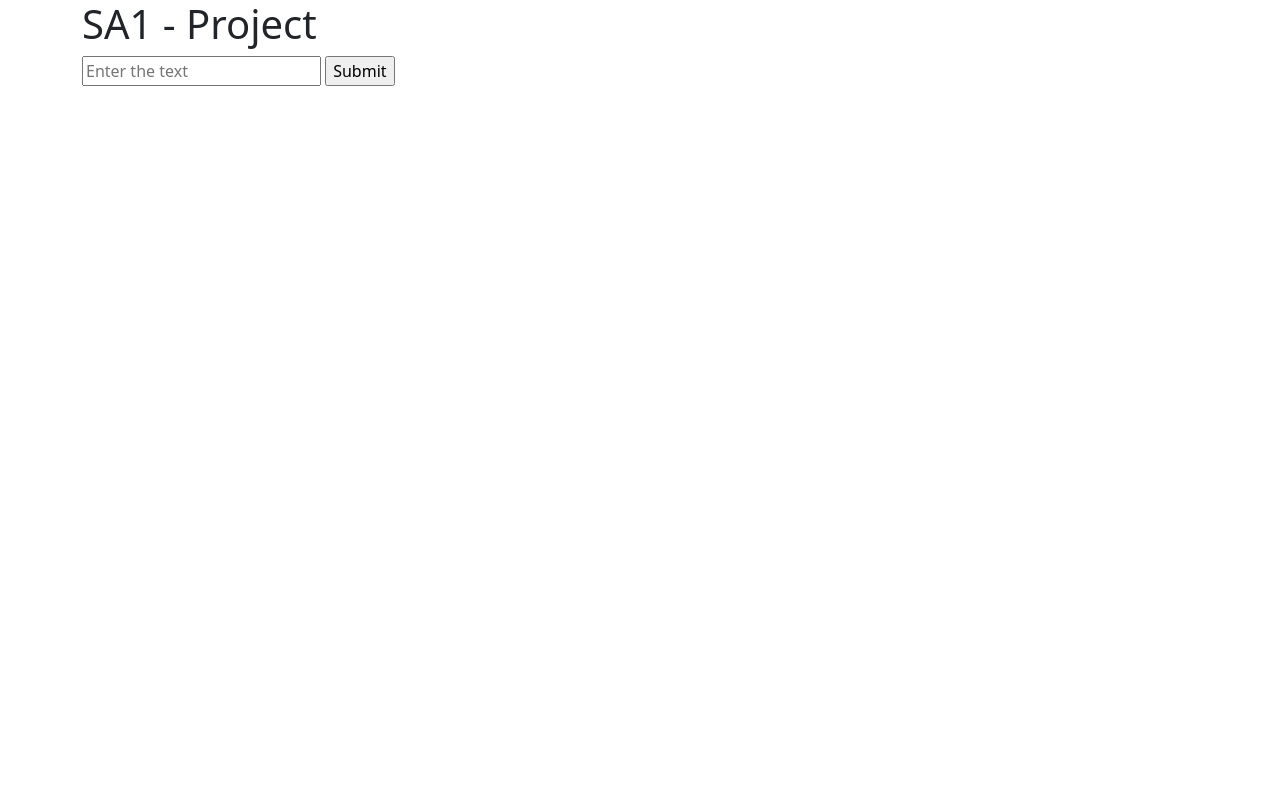
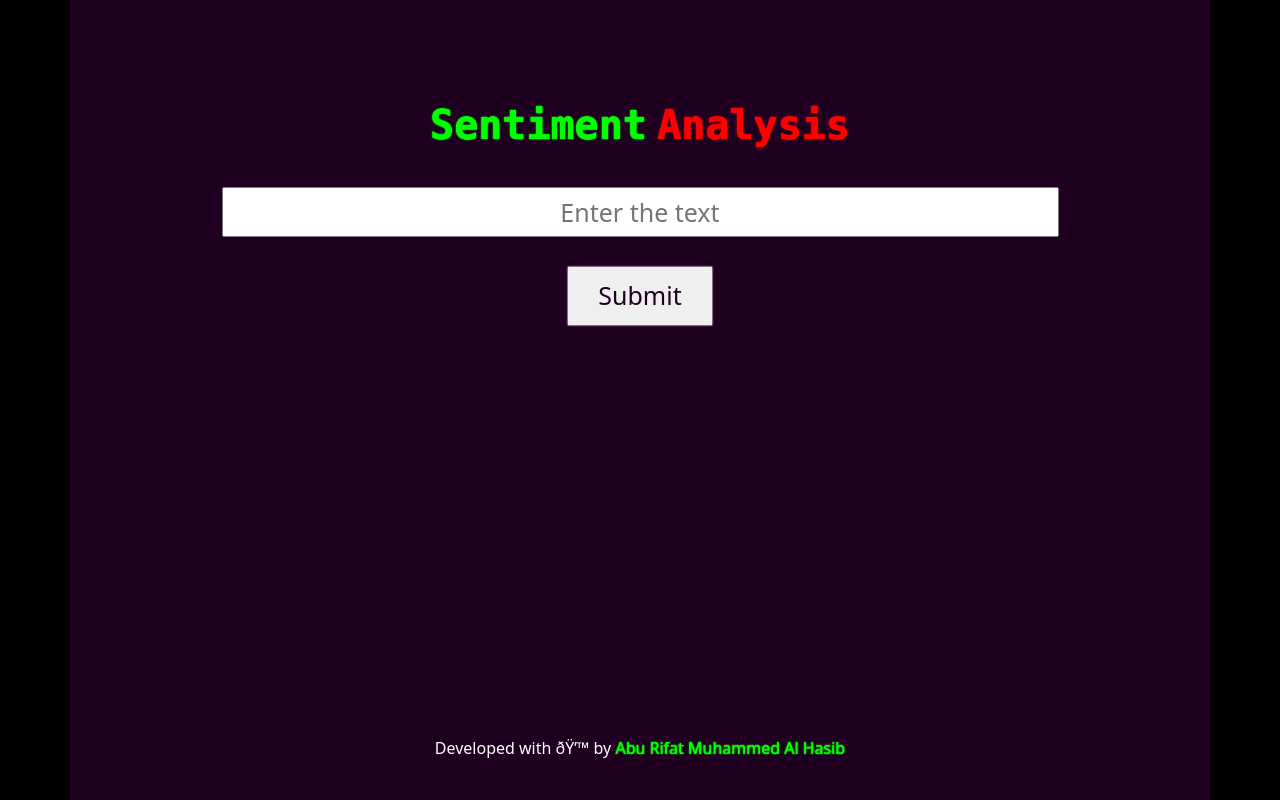
Before and after one commit to abu-rifat/SA1, a Flask app: page / in a window 1280 px wide. Run offline with Flask 2, Linux system fonts and the light colour scheme.

Commit message:
Update index.html

```diff
--- a/templates/index.html
+++ b/templates/index.html
@@ -7,30 +7,155 @@
     <!-- CSS only -->
 <link href="https://cdn.jsdelivr.net/npm/bootstrap@5.2.0/dist/css/bootstrap.min.css" rel="stylesheet" integrity="sha384-gH2yIJqKdNHPEq0n4Mqa/HGKIhSkIHeL5AyhkYV8i59U5AR6csBvApHHNl/vI1Bx" crossorigin="anonymous">
 
-    <title>SA1 - Project</title>
+    <title>Sentiment Analysis</title>
 </head>
 <body>
+    <style>
+        body{
+            padding: 0;
+            margin: 0;
+            background-color: #000;
+            display: flex;
+            align-items: center;
+            justify-content: center;
+            min-height: 100vh;
+        }
+        .glow{
+            color: white;
+            font-weight: bold;
+            font-family: monospace;
+            cursor: pointer;
+            text-shadow: 0 0 0px rgb(255, 255, 255),
+                        0 0 1px rgb(255, 255, 255),
+                        0 0 2px rgb(255, 255, 255);
+        }
+        .glow-green{
+            color: rgb(0, 255, 0);
+            text-shadow: 0 0 0px rgb(0, 255, 0),
+                        0 0 1px rgb(0, 255, 0),
+                        0 0 2px rgb(0, 255, 0);
+        }
+        .glow-red{
+            color: red;
+            text-shadow: 0 0 0px red,
+                        0 0 1px red,
+                        0 0 2px red;
+        }
+        .glow{
+            transition: .5s linear
+        }
+        .container{
+            background-color: rgb(32, 0, 32);
+            height: 100vh;
+            text-align: center;
+            padding-top:100px;
+            position: relative;
+        }
+        .panel{
+            position: absolute;
+            left:50%;
+            transform: translate(-50%,0);
+        }
+        .footer{
+            position:absolute;
+            left:50%;
+            transform: translate(-50%,0);
+            bottom:5%;
+        }
+        a{
+            text-decoration: none;
+            color: rgb(0, 255, 0);
+            text-shadow: 0 0 0px #00ff00,
+                        0 0 1px #00ff00,
+                        0 0 2px #00ff00;
+        }
+        a:hover{
+            color: red;
+            text-shadow: 0 0 0px red,
+                        0 0 1px red,
+                        0 0 2px red;
+
+        }
+        .panel-heading{
+            padding-bottom: 30px;
+        }
+        input{
+            text-align: center;
+            font-size: 25px;
+        }
+        input[type=text]{
+            height:50px;
+            width:75%;
+            margin: auto;
+            display: block;
+            margin-bottom: 30px;
+        }
+        input[type=submit]{
+            padding:10px 30px 10px 30px;
+            color: rgb(32, 0, 32);
+            border-width: 0px;
+            margin-bottom: 30px;
+            box-shadow: rgba(0, 0, 0, 0.35) 0px 5px 15px;
+            box-shadow: 0 0 0px white,
+                        0 0 1px white,
+                        0 0 2px white;
+        }
+        @media only screen and (max-width: 767px){
+            input[type=text]{
+                width:90%;
+                padding-left: 5px;
+                padding-right: 5px;
+            }
+            input{
+                text-align: left;
+                font-size: 20px;
+            }
+            .footer{
+                font-size: 14px;
+                width:100%;
+                bottom: 10%;
+                color: white!important;
+            }
+        }
+    </style>
     <div class="container">
-        <h1>SA1 - Project</h1>
+        <div class="row col-md-6 col-md-offset-3">
+            <div class="panel panel-primary">
+                <div class="panel-heading">
+                    <h1><span class="glow glow-green">Sentiment</span> <span class="glow glow-red">Analysis</span></h1>
+                </div>
+                <div class="panel-body">
                     <form action="/" method="POST">
                         <input type="text" name="my-text" placeholder="Enter the text">
                         <input type="submit">
                     </form>
+                </div>
+                <div class="panel-footer">
                     {% if the_text %}
                         <style>
                             .result_color{
-                    color: green;
+                                color: #00ff00;
+                                text-shadow: 0 0 0px #00ff00,
+                                            0 0 1px #00ff00,
+                                            0 0 2px #00ff00;
                             }
                         </style>
                         {% if the_result=="Negative" %}
                             <style>
                                 .result_color{
                                     color: red;
+                                    text-shadow: 0 0 0px red,
+                                                0 0 1px red,
+                                                0 0 2px red;
                                 }
                             </style>
                         {%endif%}
-            <h2>"{{the_text}}" is <span class="result_color">{{the_result}}</span></h2>
+                        <h2 class="glow">"{{the_text}}" is <span class="result_color">{{the_result}}</span></h2>
                     {%endif%}
+                </div>
+            </div>
+        </div>
+        <div class="footer" style="color: white;">Developed with ðŸ’™ by <a href="https://aburifat.com">Abu Rifat Muhammed Al Hasib</a></div>
     </div>
     <!-- JavaScript Bundle with Popper -->
 <script src="https://cdn.jsdelivr.net/npm/bootstrap@5.2.0/dist/js/bootstrap.bundle.min.js" integrity="sha384-A3rJD856KowSb7dwlZdYEkO39Gagi7vIsF0jrRAoQmDKKtQBHUuLZ9AsSv4jD4Xa" crossorigin="anonymous"></script>
```
Lines whose indentation alone changed are shown as unchanged.
